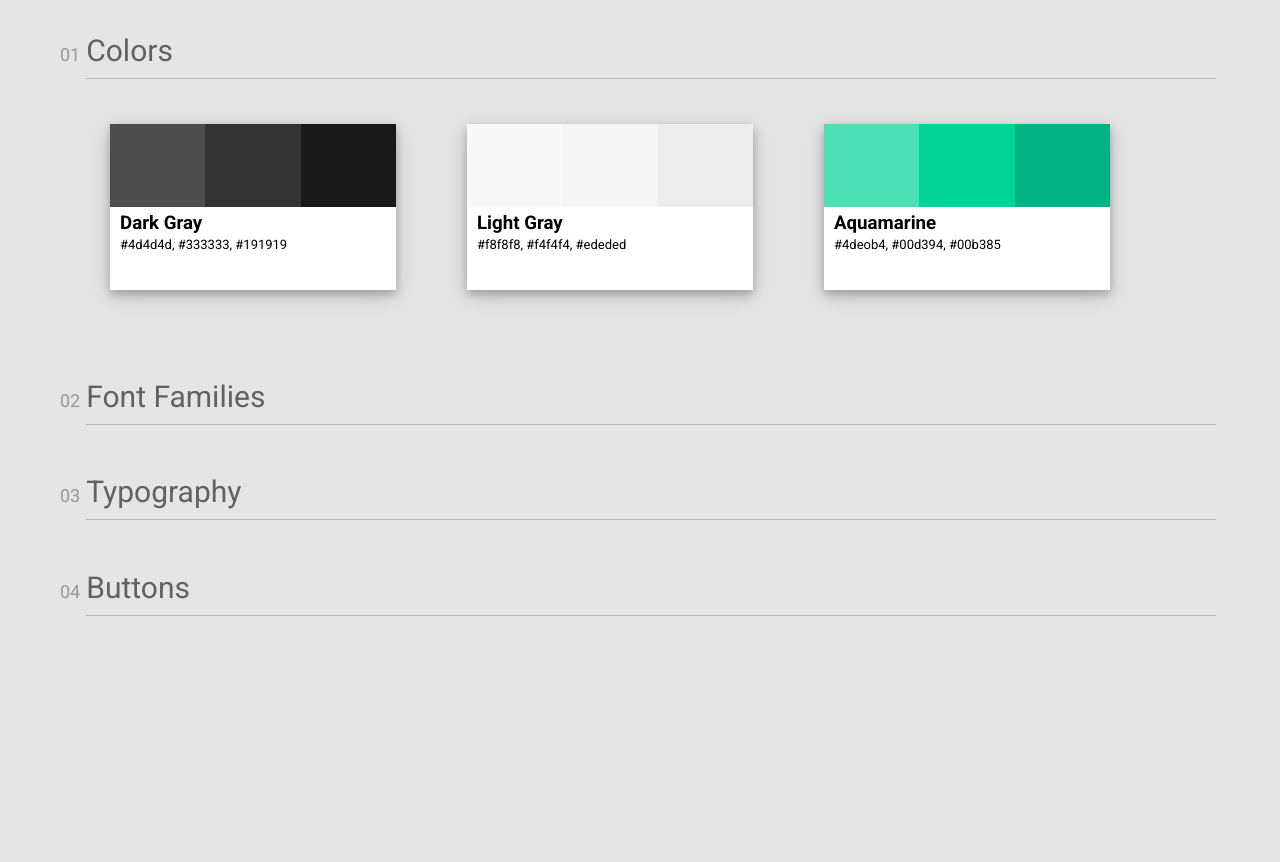
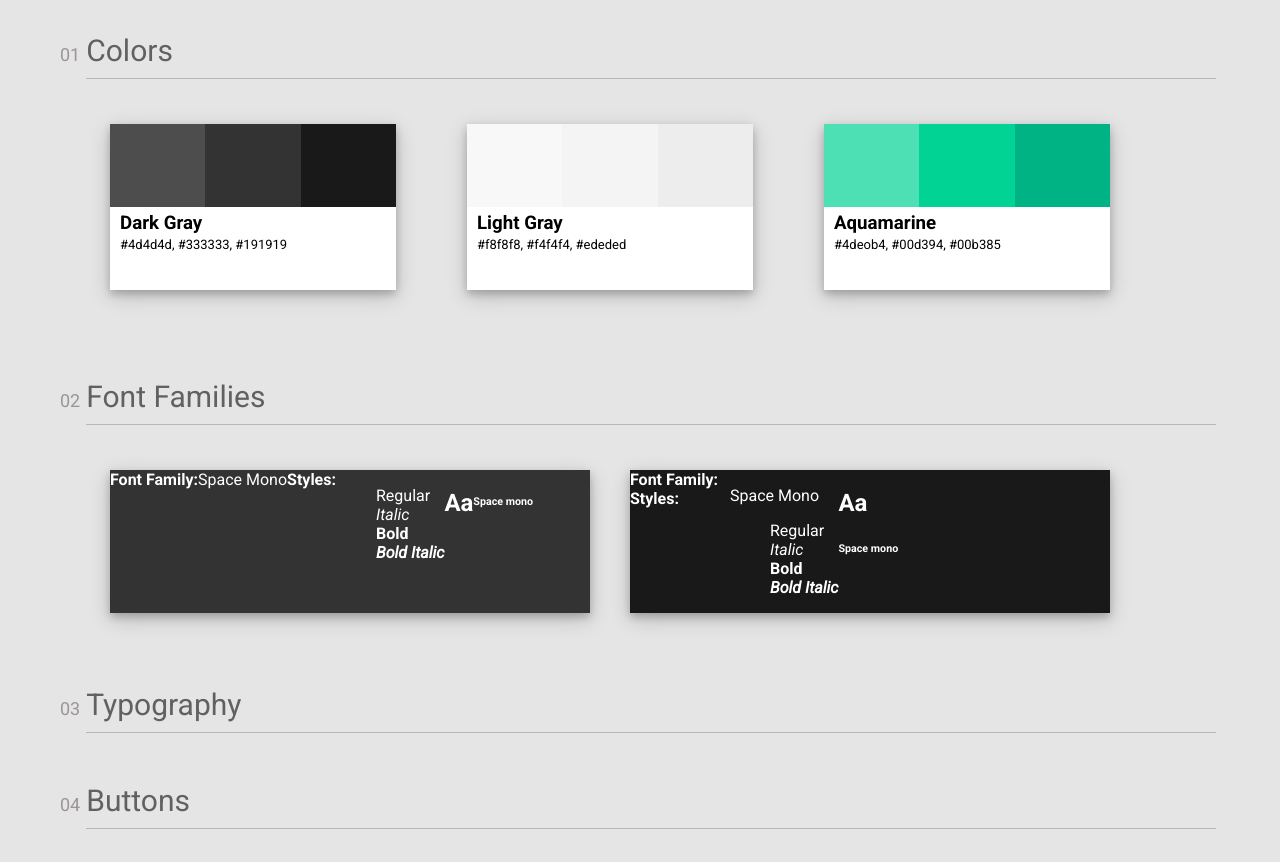
Before and after one commit to siddhantsingh-1/style-guide, a plain HTML site: page index.html in a window 1280 px wide. Before the commit the page ends 800 px from the top, so only its background shows below. Drawn offline with Linux system fonts and the light colour scheme.

Commit message:
Foundations for Font Family Section

```diff
--- a/css/style.css
+++ b/css/style.css
@@ -16,18 +16,18 @@ section {
 
 section h1 {
 	font-size: 30px;
-    color: #616161;
-    font-weight: 400;
+	color: #616161;
+	font-weight: 400;
 	display: inline-block;
 	width: 1130px;
-    padding-bottom: 10px;
+	padding-bottom: 10px;
 	border-bottom: 1px solid rgba(0, 0, 0, 0.2);
 }
 
 section span {
-    font-size: 18px;
-    color: #9B9595;
-    margin-right: 2px;
+	font-size: 18px;
+	color: #9b9595;
+	margin-right: 2px;
 }
 
 /* Color Section */
@@ -64,7 +64,7 @@ section span {
 	margin-bottom: 3px;
 }
 
-.color-pallette p{
+.color-pallette p {
 	margin: 0 10px;
 	padding: 0;
 	font-size: 13px;
@@ -94,6 +94,48 @@ section span {
 .aqua-med {
 	background-color: #00d394;
 }
-.aqua-dark  {
+.aqua-dark {
 	background-color: #00b385;
 }
+
+/* Font Families Section */
+
+.font-container {
+	display: flex;
+	width: 1000px;
+	color: #fff;
+	justify-content: space-between;
+	margin-left: 50px;
+	margin-top: 20px;
+	margin-bottom: 50px;
+}
+
+.font-card {
+	width: 480px;
+	box-shadow: 0 4px 8px 0 rgba(0, 0, 0, 0.2), 0 6px 20px 0 rgba(0, 0, 0, 0.19);
+	display: flex;
+}
+
+.font-card .item-1 {
+	width: 100px;
+}
+
+.font-card ul {
+	list-style: none;
+}
+
+.italic {
+	font-style: italic;
+}
+
+.bold {
+	font-weight: 700;
+}
+
+.dark-bg {
+	background-color: #191919;
+}
+
+.light-bg {
+	background-color: #333333;
+}
--- a/index.html
+++ b/index.html
@@ -55,6 +55,39 @@
             <span>02</span>
             <h1>Font Families</h1>
         </header>
+        <div class="font-container">
+            <div class="font-card light-bg space-mono">
+                <strong>Font Family: </strong>Space Mono
+                <strong>Styles: </strong>
+                <ul>
+                    <li class="regular">Regular</li>
+                    <li class="italic">Italic</li>
+                    <li class="bold">Bold</li>
+                    <li class="bold italic">Bold Italic</li>
+                </ul>
+                <h2>Aa</h2>
+                <h6>Space mono</h6>
+            </div>
+            <div class="font-card dark-bg roboto">
+                <div class="item-1">
+                    <strong>Font Family: </strong>
+                    <strong>Styles: </strong>
+                </div>
+                <div class="item-2">
+                    <p>Space Mono</p>
+                    <ul>
+                        <li class="regular">Regular</li>
+                        <li class="italic">Italic</li>
+                        <li class="bold">Bold</li>
+                        <li class="bold italic">Bold Italic</li>
+                    </ul>
+                </div>
+                <div class="item-3">
+                    <h2>Aa</h2>
+                    <h6>Space mono</h6>
+                </div>
+            </div>
+        </div>
     </section>
     <section>
         <header>
```
